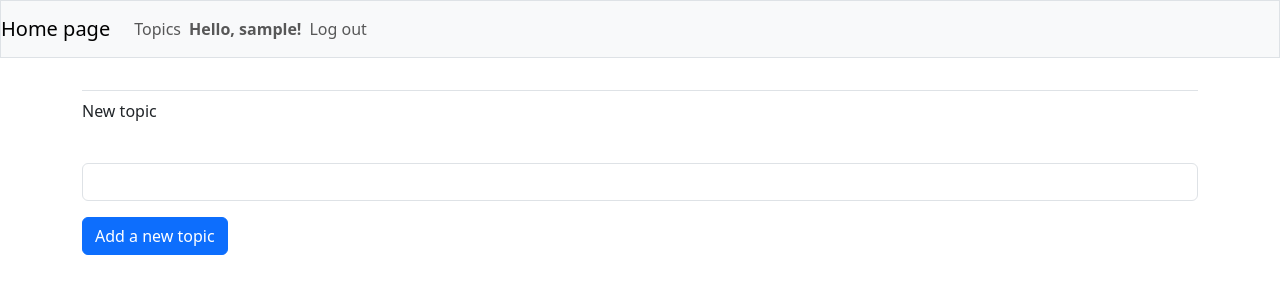
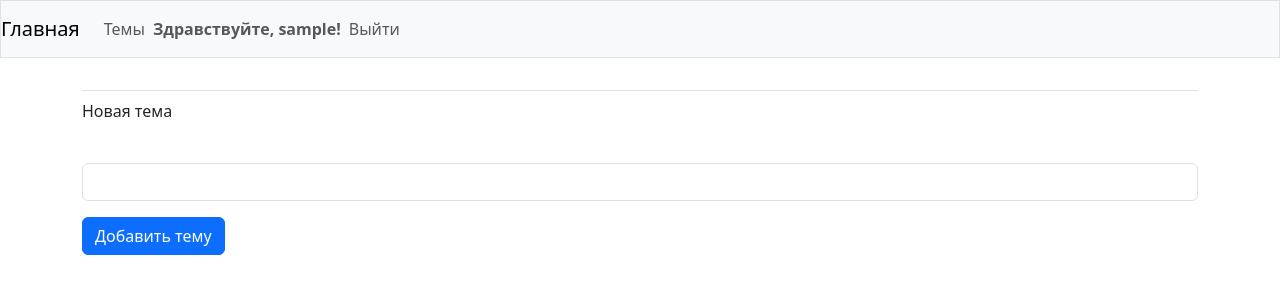
Before and after one commit to IvanA-19/testSite, a Django app: page /new_topic in a window 1280 px wide. Shown: the top 300 px of the page. Run offline with Django 4.2, Linux system fonts and the light colour scheme; the visitor is signed in with stand-in values (Sample User, id 1); some libraries are stand-ins or nearby versions.

Commit message:
Russian version

```diff
--- a/main/templates/main/base.html
+++ b/main/templates/main/base.html
@@ -10,7 +10,7 @@
 </head>
 <body>
     <nav class="navbar navbar-expand-md navbar-light bg-light mb-4 border">
-        <a class="navbar-brand" href="{% url 'main:index' %}">Home page</a>
+        <a class="navbar-brand" href="{% url 'main:index' %}">Главная</a>
         <button class="navbar-toggler" type="button" data-toggle="collapse" data-target="#navbarCollapse"
         aria-expanded="false" aria-label="Toggle navigation" aria-controls="navbarCollapse">
             <span class="navbar-toggler-icon"></span>
@@ -18,21 +18,21 @@
         <div class="collapse navbar-collapse" id="navbarCollapse">
             <ul class="navbar-nav mr-auto">
                 <li class="nav-item">
-                    <a class="nav-link" href="{% url 'main:topics' %}">Topics</a>
+                    <a class="nav-link" href="{% url 'main:topics' %}">Темы</a>
                 </li>
             </ul>
             <ul class="navbar-nav ml-auto">
                 {% if user.is_authenticated %}
-                    <span class="navbar-text"><strong>Hello, {{ user.username }}!</strong></span>
+                    <span class="navbar-text"><strong>Здравствуйте, {{ user.username }}!</strong></span>
                     <li class="nav-item">
-                        <a class="nav-link" href="{% url 'users:logout' %}">Log out</a>
+                        <a class="nav-link" href="{% url 'users:logout' %}">Выйти</a>
                     </li>
                 {% else %}
                     <li class="nav-item">
-                        <a class="nav-link" href="{% url 'users:register' %}">Register</a>
+                        <a class="nav-link" href="{% url 'users:register' %}">Регистрация</a>
                     </li>
                     <li class="nav-item">
-                        <a class="nav-link" href="{% url 'users:login' %}">Log in</a>
+                        <a class="nav-link" href="{% url 'users:login' %}">Войти</a>
                     </li>
                 {% endif %}
             </ul>
--- a/main/templates/main/edit_entry.html
+++ b/main/templates/main/edit_entry.html
@@ -1,16 +1,16 @@
 {% extends 'main/base.html' %}
 {% load django_bootstrap5 %}
 
-{% block title %}Edit entry{{ topic }} {% endblock %}
+{% block title %}Редактировать комментарий{% endblock %}
 
 {% block content %}
     <p><a href="{% url 'main:topic' topic.id%}">{{ topic }}</a></p>
-    <p>Edit entry:</p>
+    <p>Редактирование комментария:</p>
 
     <form action="{% url 'main:edit_entry' entry.id %}" method="post">
         {% csrf_token %}
         {% bootstrap_form form %}
-        {% bootstrap_button button_type="submit" content="Save changes" %}
+        {% bootstrap_button button_type="submit" content="Сохранить" %}
     </form>
 
 {% endblock %}
--- a/main/templates/main/index.html
+++ b/main/templates/main/index.html
@@ -1,13 +1,13 @@
 {% extends 'main/base.html' %}
 
 
-{% block title %} Home page {% endblock %}
+{% block title %}Главная{% endblock %}
 
 {% block page_header %}
     <div class="jumbotron">
         <h1 class="display-3">Track your learning.</h1>
         <p class="lead">Make your own Learning Log, and keep a list o the topics you are learning about.
         Whenever you learn something new about a topic, make an entry summarizing what you've learned.</p>
-        <a class="btn btn-lg btn-primary" href="{% url 'users:register' %}" role="button">Register &raquo;</a>
+        <a class="btn btn-lg btn-primary" href="{% url 'users:register' %}" role="button">Регистрация &raquo;</a>
     </div>
 {% endblock %}
--- a/main/templates/main/new_entry.html
+++ b/main/templates/main/new_entry.html
@@ -1,16 +1,16 @@
 {% extends 'main/base.html' %}
 {% load django_bootstrap5 %}
 
-{% block title %}New entry{% endblock %}
+{% block title %}Добавить комментарий{% endblock %}
 
 {% block content %}
     <p><a href="{% url 'main:topic' topic.id%}">{{ topic }}</a></p>
-    <p>Add new entry:</p>
+    <p>Добавите комментарий:</p>
 
     <form action="{% url 'main:new_entry' topic.id %}" method="post">
         {% csrf_token %}
         {% bootstrap_form form %}
-        {% bootstrap_button button_type="submit" content="Add a new entry" %}
+        {% bootstrap_button button_type="submit" content="Добавить комментарий" %}
     </form>
 
 {% endblock %}
--- a/main/templates/main/new_topic.html
+++ b/main/templates/main/new_topic.html
@@ -1,15 +1,15 @@
 {% extends 'main/base.html' %}
 {% load django_bootstrap5 %}
 
-{% block title %}New topic{{ topic }} {% endblock %}
+{% block title %}Новая тема{% endblock %}
 
 {% block content %}
-    <p>New topic</p>
+    <p>Новая тема</p>
 
     <form action="{% url 'main:new_topic' %}" method="post">
         {% csrf_token %}
         {% bootstrap_form form %}
-        {% bootstrap_button button_type="submit" content="Add a new topic" %}
+        {% bootstrap_button button_type="submit" content="Добавить тему" %}
     </form>
 
 {% endblock %}
--- a/users/templates/registration/logged_out.html
+++ b/users/templates/registration/logged_out.html
@@ -3,5 +3,5 @@
 {% block title %}Log out{% endblock %}
 
 {% block content %}
-    <p>You have been logged out. Thank you for visiting!</p>
+    <p>Вы вышли из аккаунта. Спасибо, что посетили наш сайт!</p>
 {% endblock %}
--- a/users/templates/registration/login.html
+++ b/users/templates/registration/login.html
@@ -2,17 +2,17 @@
 {% load django_bootstrap5 %}
 
 
-{% block title %}Login{% endblock %}
+{% block title %}ААвторизация{% endblock %}
 
 {% block page_header %}
-    <h2>Log in to your account.</h2>
+    <h2>Авторизация</h2>
 {% endblock %}
 
 {% block content %}
     <form class="form" action="{% url 'users:login' %}" method="post">
         {% csrf_token %}
         {% bootstrap_form form %}
-        {% bootstrap_button button_type="submit" content="Log in" %}
+        {% bootstrap_button button_type="submit" content="Войти" %}
 
 
         <input type="hidden" name="next" value="{% url 'main:index' %}" />
--- a/users/templates/registration/register.html
+++ b/users/templates/registration/register.html
@@ -1,14 +1,14 @@
 {% extends 'main/base.html' %}
 {% load django_bootstrap5 %}
 
-{% block title %}Register{% endblock %}
+{% block title %}Регистрация{% endblock %}
 
 {% block content %}
     <form action="{% url 'users:register' %}" method="post">
         {% csrf_token %}
 
         {% bootstrap_form form %}
-        {% bootstrap_button button_type="submit" content="Register" %}
+        {% bootstrap_button button_type="submit" content="Зарегистрироваться" %}
 
         <input type="hidden" name="next" value="{% url 'main:index' %}">
     </form>
--- a/web/settings.py
+++ b/web/settings.py
@@ -109,7 +109,7 @@ AUTH_PASSWORD_VALIDATORS = [
 # Internationalization
 # https://docs.djangoproject.com/en/4.2/topics/i18n/
 
-LANGUAGE_CODE = 'en-us'
+LANGUAGE_CODE = 'ru'
 
 TIME_ZONE = 'UTC'
 
```
Also changed, not shown: main/templates/main/topic.html (+4 -4 lines), main/templates/main/topics.html (+4 -4 lines).
